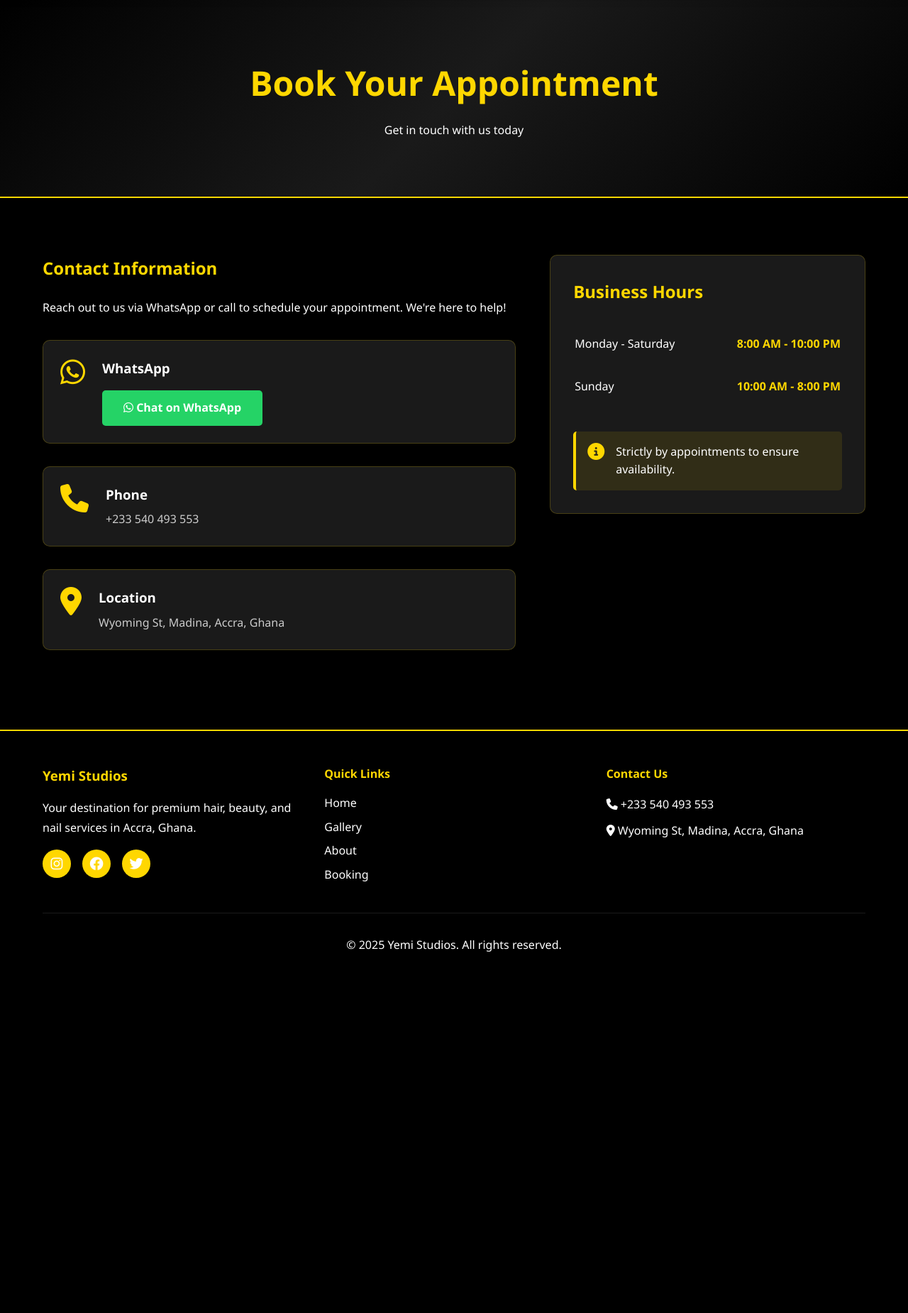
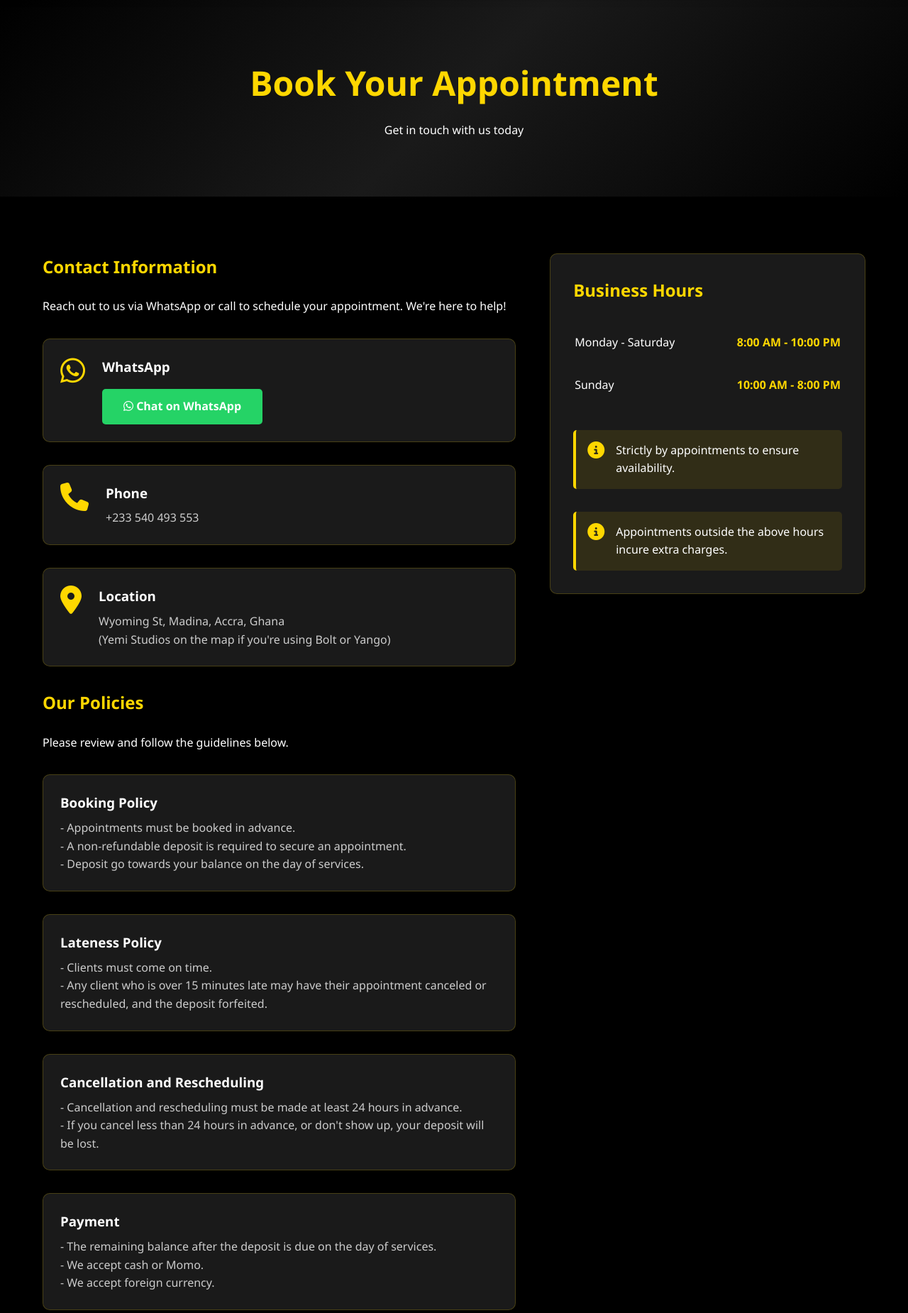
Before and after one commit to WizTheRealist/yemi_studios, a Django app: page /booking/ in a window 1280 px wide. Shown: the part 84-1934 px from the top of the page at 71% size. Before the commit the page ends 1425 px from the top, so only its background shows below. Run offline with Django 5.2, Linux system fonts and the light colour scheme.

Commit message:
add new features in PRD

```diff
--- a/main/static/css/style.css
+++ b/main/static/css/style.css
@@ -381,7 +398,8 @@ section {
     color: var(--white);
     padding: 80px 0;
     text-align: center;
-    border-bottom: 2px solid var(--primary-color);
+    /* border-bottom: 2px solid var(--primary-color); */
+    border: none;
 }
 
 .page-header h1 {
--- a/main/templates/about.html
+++ b/main/templates/about.html
@@ -6,7 +6,7 @@
 {% block content %}
 <section class="page-header">
     <div class="container">
-        <h1>About Yemi Studios</h1>
+        <h1>About Us</h1>
         <p>Your trusted beauty destination</p>
     </div>
 </section>
--- a/main/templates/base.html
+++ b/main/templates/base.html
@@ -30,15 +30,10 @@
         <div class="container">
             <div class="footer-content">
                 <div class="footer-section">
-                    <h3>Yemi Studios</h3>
+                     <h3>Yemi Studios</h3>
                     <p>Your destination for premium hair, beauty, and nail services in Accra, Ghana.</p>
-                    <div class="social-links">
-                        <a href="#"><i class="fab fa-instagram"></i></a>
-                        <a href="#"><i class="fab fa-facebook"></i></a>
-                        <a href="#"><i class="fab fa-twitter"></i></a>
-                    </div>
                 </div>
-                <div class="footer-section">
+                <!-- <div class="footer-section">
                     <h4>Quick Links</h4>
                     <ul>
                         <li><a href="{% url 'main:home' %}">Home</a></li>
@@ -46,12 +41,18 @@
                         <li><a href="{% url 'main:about' %}">About</a></li>
                         <li><a href="{% url 'main:booking' %}">Booking</a></li>
                     </ul>
-                </div>
+                </div> -->
                 <div class="footer-section">
                     <h4>Contact Us</h4>
                     <p><i class="fas fa-phone"></i> +233 540 493 553</p>
                     <!-- <p><i class="fas fa-envelope"></i> info@yemistudios.com</p> -->
                     <p><i class="fas fa-map-marker-alt"></i> Wyoming St, Madina, Accra, Ghana</p>
+                    <div class="social-links">
+                        <a href="https://www.instagram.com/styleby_yemi?igsh=MWsyeHg1NDBxcTNxeA%3D%3D&utm_source=qr" target="_blank" rel="noopener noreferrer"><i class="fab fa-instagram"></i></a>
+                        <a href="#"><i class="fab fa-facebook"></i></a>
+                        <a href=" https://www.tiktok.com/@styleby_yemi?_r=1&_t=ZM-910UnLGFCua" target="_blank" rel="noopener noreferrer"><i class="fab fa-tiktok"></i></a>
+                        <a href="https://snapchat.com/t/6OhdcFuH" target="_blank" rel="noopener noreferrer"><i class="fab fa-snapchat"></i></a>
+                    </div>
                 </div>
             </div>
             <div class="footer-bottom">
--- a/main/templates/booking.html
+++ b/main/templates/booking.html
@@ -50,6 +50,63 @@
                     <div>
                         <h3>Location</h3>
                         <p>Wyoming St, Madina, Accra, Ghana</p>
+                        <p>(Yemi Studios on the map if you're using Bolt or Yango)</p>
+                    </div>
+                </div>
+                <h2>Our Policies</h2>
+                <p>Please review and follow the guidelines below.</p>
+                <div class="contact-method">
+                    <div>
+                        <h3>Booking Policy</h3>
+                        <p>- Appointments must be booked in advance.</p>
+                        <p>- A non-refundable deposit is required to secure an appointment.</p>
+                        <p>- Deposit go towards your balance on the day of services.</p>
+                    </div>
+                </div>
+                <div class="contact-method">
+                    <div>
+                        <h3>Lateness Policy</h3>
+                        <p>- Clients must come on time.</p>
+                        <p>- Any client who is over 15 minutes late may have their appointment canceled or rescheduled, and the deposit forfeited.</p>
+                    </div>
+                </div>
+                <div class="contact-method">
+                    <div>
+                        <h3>Cancellation and Rescheduling</h3>
+                        <p>- Cancellation and rescheduling must be made at least 24 hours in advance.</p>
+                        <p>- If you cancel less than 24 hours in advance, or don't show up, your deposit will be lost.</p>
+                    </div>
+                </div>
+                <div class="contact-method">
+                    <div>
+                        <h3>Payment</h3>
+                        <p>- The remaining balance after the deposit is due on the day of services.</p>
+                        <p>- We accept cash or Momo.</p>
+                        <p>- We accept foreign currency.</p>
+                    </div>
+                </div>
+                <div class="contact-method">
+                    <div>
+                        <h3>Hair Preparation</h3>
+                        <p>- Please come with your hair clean, disentangled, and product-free.</p>
+                        <p>- An extra charge come on bleaching, cornrows, and washing of lace.</p>
+                    </div>
+                </div>
+                <div class="contact-method">
+                    <div>
+                        <h3>Content Policy</h3>
+                        <p>- We take pictures or videos of your hair for social media promotion.</p>
+                        <p>- If you prefer not to be recorded or photographed, Please let us know before your appointment.</p>
+                    </div>
+                </div>
+                <div class="contact-method">
+                    <div>
+                        <h3>Service Policy</h3>
+                        <p>- No extra guests unless approved in advance.</p>
+                        <p>- Please confirm your style, length, and color before your appointment.</p>
+                        <p>- Once a service is completed completed, no refunds.</p>
+                        <p>- We value respect and professionalism.</p>
+                        <p>- Any form of disrespect and unprofessionalism may result in a refusal of services.</p>
                     </div>
                 </div>
             </div>
@@ -76,6 +133,11 @@
                     <i class="fas fa-info-circle"></i>
                     <p>Strictly by appointments to ensure availability.</p>
                 </div>
+                <div class="booking-note">
+                    <i class="fas fa-info-circle"></i>
+                    <p>Appointments outside the above hours incure extra charges.</p>
+                </div>
+
             </div>
         </div>
     </div>
--- a/main/templates/gallery.html
+++ b/main/templates/gallery.html
@@ -23,9 +23,9 @@
             {% for image in images %}
             <div class="gallery-item">
                 <img src="{{ image.image.url }}" alt="{{ image.title }}">
-                <div class="gallery-overlay">
+                <div class="gallery-info">
                     <h4>{{ image.title }}</h4>
-                    <p>{{ image.category.name }}</p>
+                    <!-- <p>{{ image.category.name }}</p> -->
                 </div>
             </div>
             {% empty %}
--- a/main/views.py
+++ b/main/views.py
@@ -9,10 +9,10 @@ def home(request):
     # Default services with category slugs if no services in database
     default_services = [
         {
-            'name': 'Human Hair & Wigs',
-            'description': 'Premium quality human hair and custom wig installations',
+            'name': 'Hairstyling',
+            'description': 'Quality hairstyling',
             'icon': 'fas fa-cut',
-            'category_slug': 'wigs'
+            'category_slug': 'hairstyling'
         },
         {
             'name': 'Nails & Pedicure',
```
Also changed, not shown: other parts of main/static/css/style.css (+70 -20 lines), main/templates/home.html (+6 -6 lines), db.sqlite3. Lines whose indentation alone changed are shown as unchanged.
